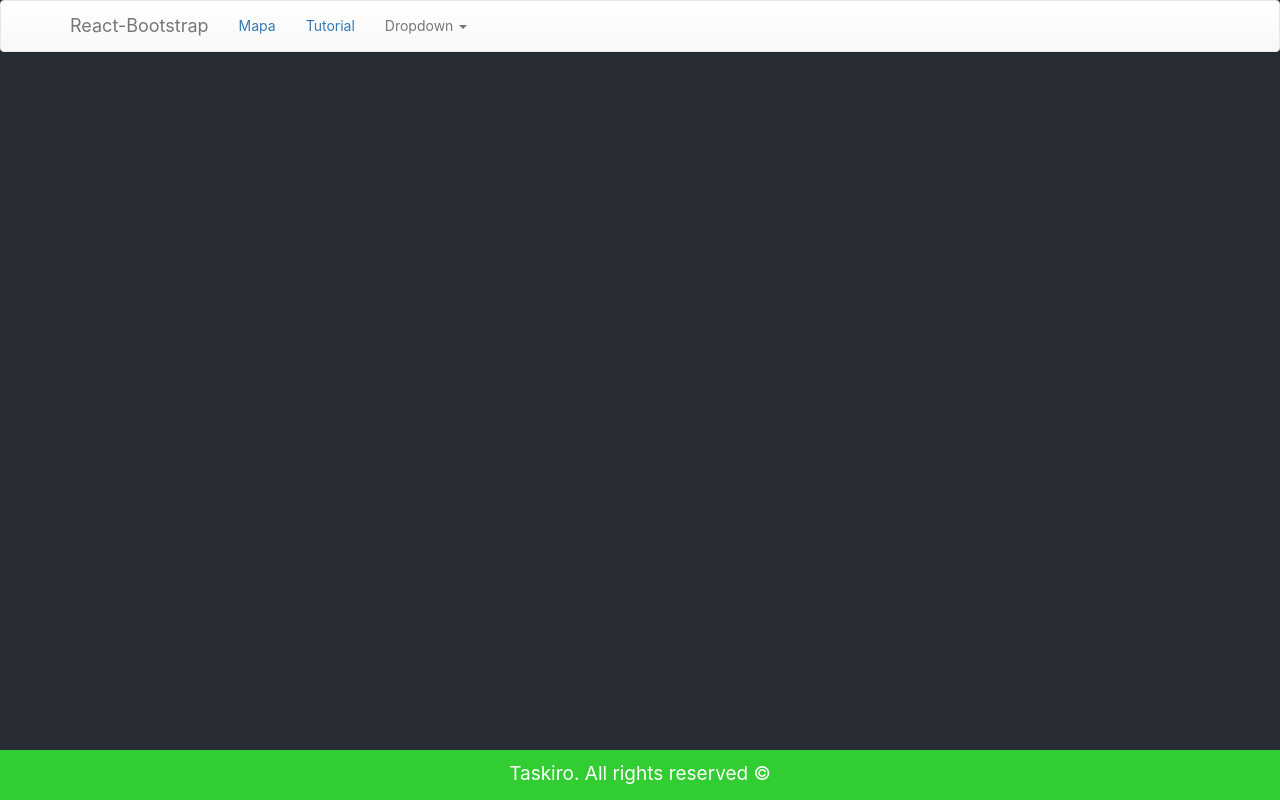
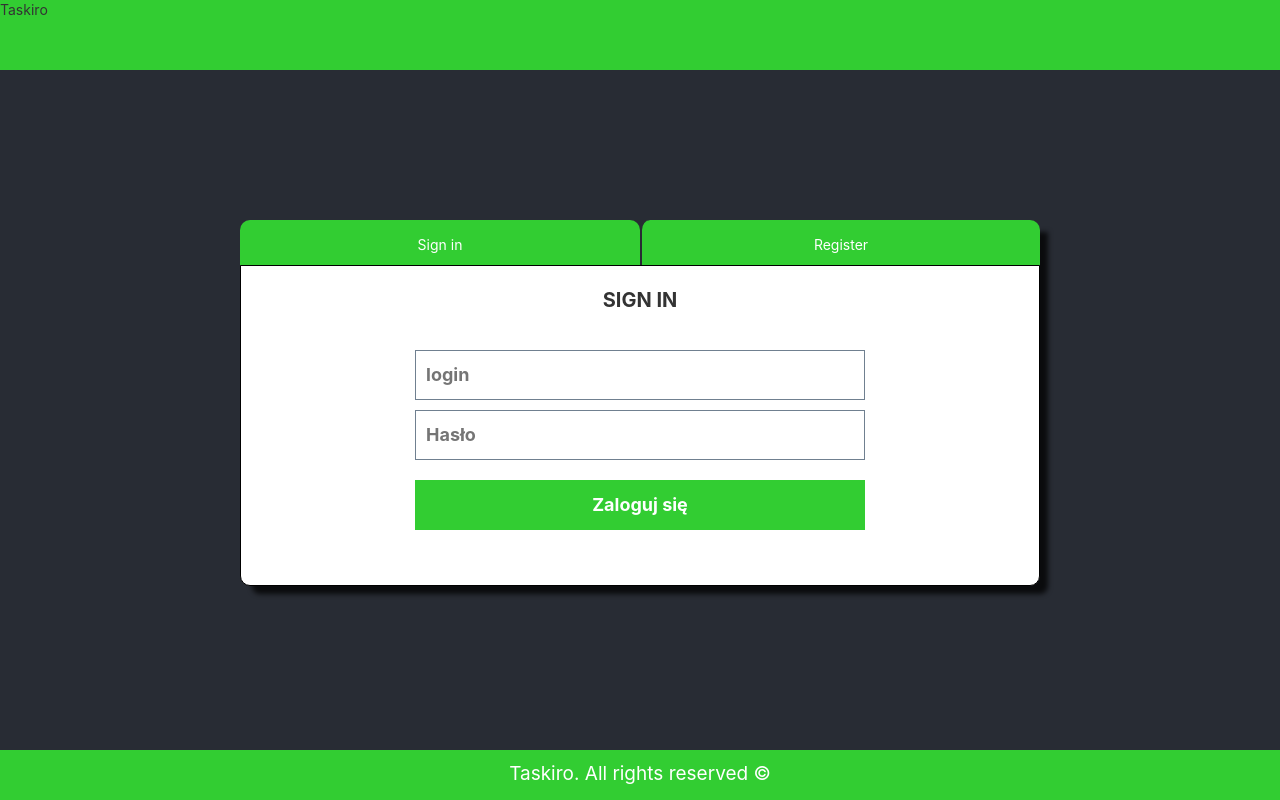
Before and after one commit to bartoszgaj/taskiro, a React (Create React App) app in the folder app/: page /login in a window 1280 px wide. Built offline with nearby package versions, Linux system fonts and the light colour scheme; what google-maps-react would draw is missing.

Commit message:
redirect from login to map and register functionality added

```diff
--- a/app/src/Main.js
+++ b/app/src/Main.js
@@ -17,6 +17,9 @@ class Main extends Component{
                     <TopBar />
                     <Route exact path={"/map"} component={SimpleMap}/>
                     <Route path={"/tutorial"} component={Tutorial}/>
+                    <Route path="*" render={() => (
+                        <Redirect to="/map"/>
+                    )}/>
                     </div>
                 </Router>
                 <Footer/>
--- a/app/src/index.js
+++ b/app/src/index.js
@@ -7,7 +7,7 @@ import * as serviceWorker from './serviceWorker';
 
 
 
-ReactDOM.render(<Main />, document.getElementById('root'));
+ReactDOM.render(<App />, document.getElementById('root'));
 
 // If you want your app to work offline and load faster, you can change
 // unregister() to register() below. Note this comes with some pitfalls.
--- a/app/src/login.js
+++ b/app/src/login.js
@@ -2,6 +2,10 @@ import React, { Component } from 'react';
 import './styles/login.css';
 import axios from 'axios';
 import qs from 'qs'
+import ReactDOM from "react-dom";
+import App from "./App";
+import Main from './Main';
+
 
 
 
@@ -29,6 +33,9 @@ class Login extends Component{
             login: this.state.login, password:this.state.password
         })).then(function(response){
             console.log(response);
+            if (response.status === 200) {
+                ReactDOM.render(<Main />, document.getElementById('root'));
+            }
         }).catch(function(error){
             console.log(error);
         });
--- a/app/src/register.js
+++ b/app/src/register.js
@@ -1,6 +1,10 @@
 import {Component} from "react";
 import React from "react";
 import './styles/register.css';
+import axios from "axios";
+import qs from "qs";
+import ReactDOM from "react-dom";
+import Main from "./Main";
 
 class Register extends Component{
 
@@ -29,6 +33,23 @@ class Register extends Component{
     onSubmit(event){
         event.preventDefault();
         if (this.state.password === this.state.confirmpswd){
+            axios.post('/api/user', qs.stringify({
+                login: this.state.login,
+                password: this.state.password,
+                confirmpswd : this.state.confirmpswd,
+                name: this.state.name,
+                surname: this.state.surname,
+                email: this.state.email,
+                phone: this.state.phone
+            })).then(function(response){
+                console.log(response);
+                if (response.status === 201) {
+                    ReactDOM.render(<Main />, document.getElementById('root'));
+                }
+            }).catch(function(error){
+                console.log(error);
+            });
+
             this.setState({
                     login: '',
                     password: '',
```
